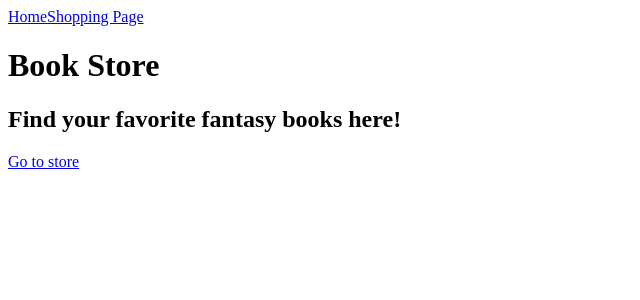
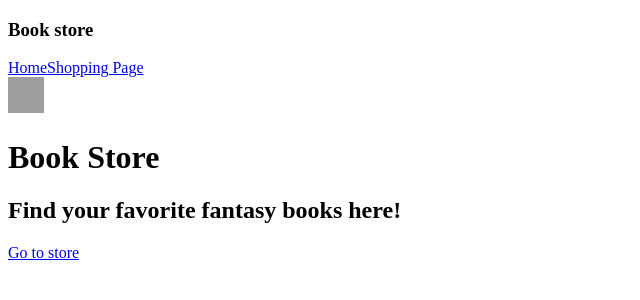
Before and after one commit to Jeffvf/shopping-cart, a React (Create React App) app: page / in a window 1280 px wide. Shown: the top 300 px of the page, without its empty margins (0-640 px from the left). Built offline with nearby package versions, Linux system fonts and the light colour scheme; grey boxes are pictures that could not be loaded.

Commit message:
refactor: add shopping cart icon

```diff
--- a/src/components/Navbar.js
+++ b/src/components/Navbar.js
@@ -1,10 +1,17 @@
 import {Link} from "react-router-dom";
+import shoppingCart from "../assets/images/shopping-cart.png";
 
 function Navbar() {
   return(
     <nav>
-        <Link to="/">Home</Link>
-        <Link to="shop">Shopping Page</Link>
+        <div className="nav-items-left">
+          <h3>Book store</h3>
+          <Link to="/">Home</Link>
+          <Link to="/shop">Shopping Page</Link>
+        </div>
+        <div className="nav-items-right">
+          <img src={shoppingCart} alt="shopping cart" width="36px" height="36px"></img>
+        </div>
     </nav>
   )
 }
```
